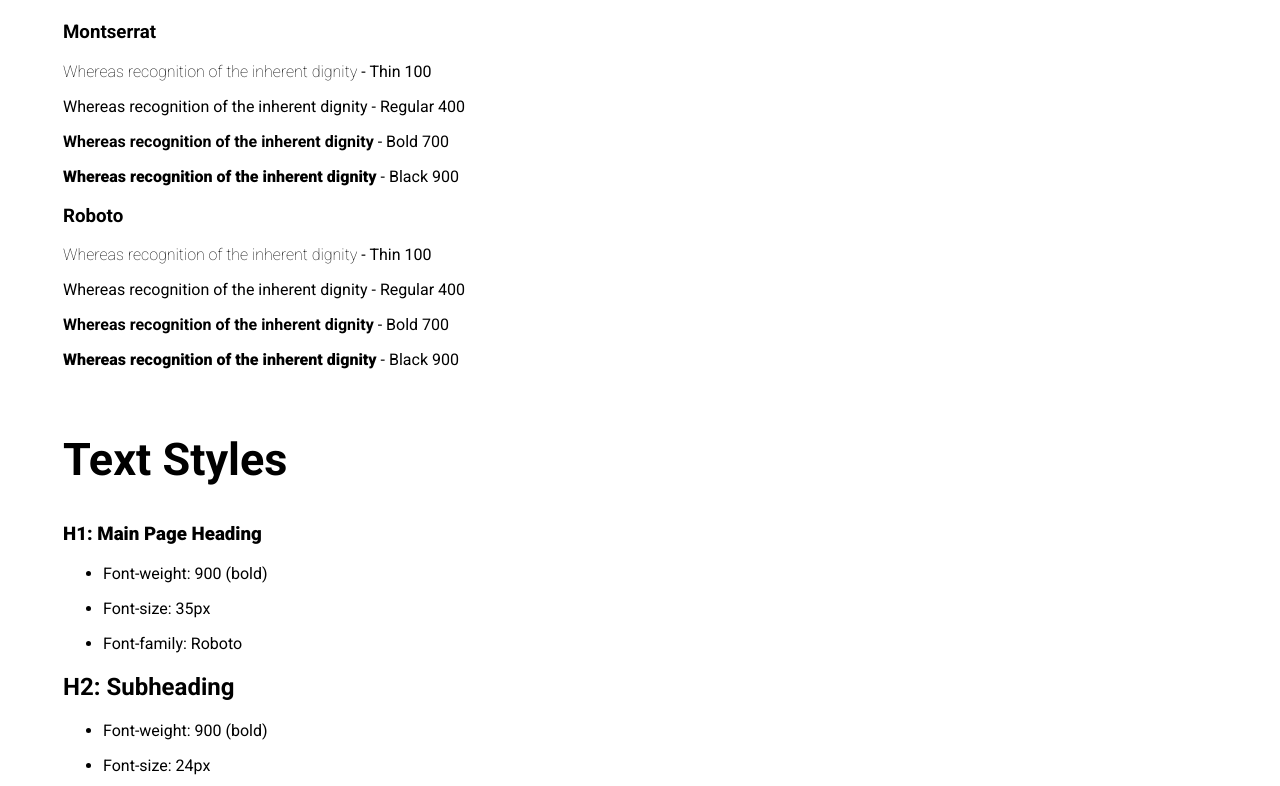
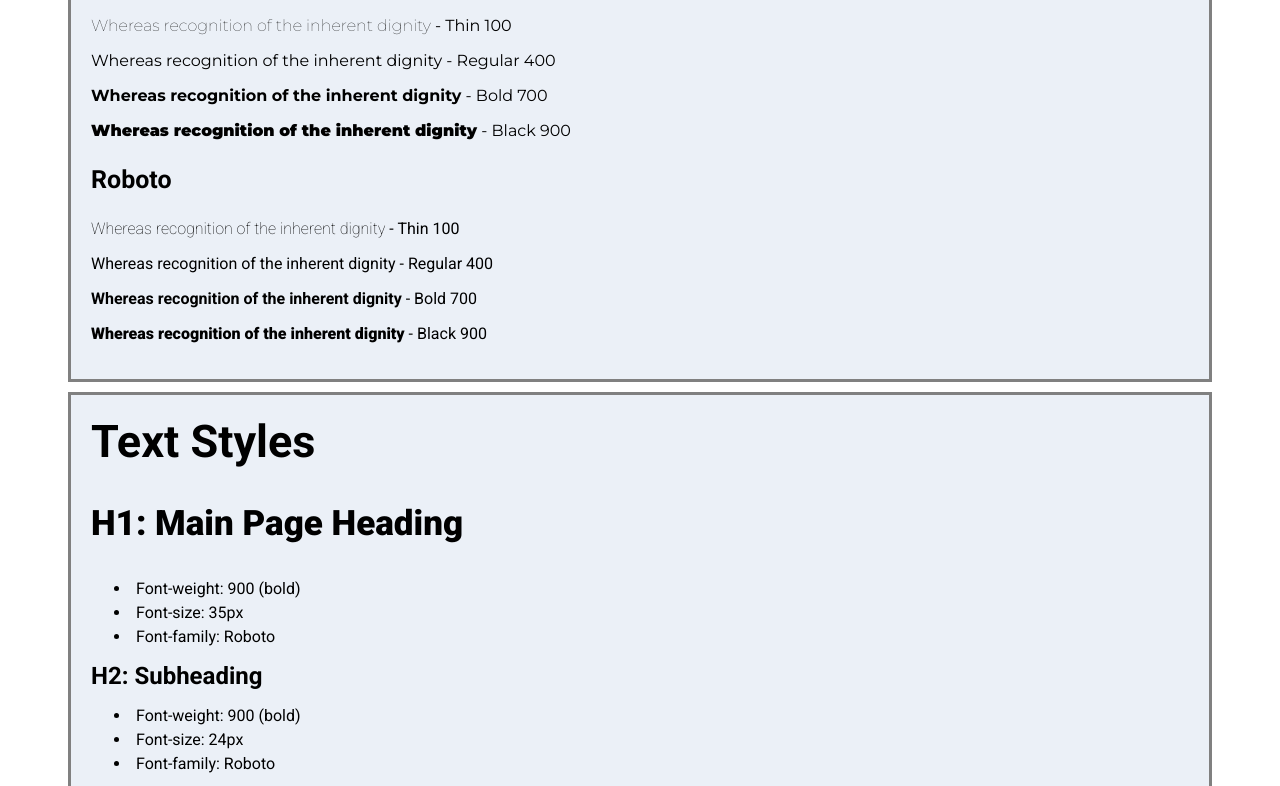
Before and after one commit to rsturrock/codecademy-project-stylesguide, a plain HTML site: page index.html in a window 1280 px wide. Shown: the part 480-1266 px from the top of the page. Drawn offline with Linux system fonts and the light colour scheme; files that its build step writes are made by us from their sources.

Commit message:
Add files via upload

```diff
--- a/resources/css/index.css
+++ b/resources/css/index.css
@@ -7,6 +7,10 @@
 h1 {
     font-family: 'Roboto', sans-serif;
     font-weight: 900;
+}
+
+h2 {
+    margin: 0px;
 }
 
 /* Header */
@@ -29,7 +33,10 @@
 /* Classes */
 
 .attribute {
- padding: 5px;
+ padding: 20px;
+ border: 3px solid gray;
+ margin: 10px;
+ background-color: rgb(235, 240, 247);
 }
 
 .attribute > h2 {
@@ -71,13 +78,22 @@
 
 /* Font Section */
 
-#fontTitle {
+#fontTitle1 {
     font-family: 'Montserrat';
     font-size: 25px;
 }
 
-#fontGrid {
+#fontGrid1 {
     font-family: 'Montserrat';
+}
+
+#fontTitle2 {
+    font-family: 'Roboto';
+    font-size: 25px;
+}
+
+#fontGrid2 {
+    font-family: 'Roboto';
 }
 
 #fontThin {
@@ -95,3 +111,13 @@
 #fontBlack {
     font-weight: 900;
 }
+
+/* Text Styles */
+
+#textStylesGrid h1 {
+    font-size: 35px;
+}
+
+#textStylesGrid p {
+    margin: 5px;
+}
```
